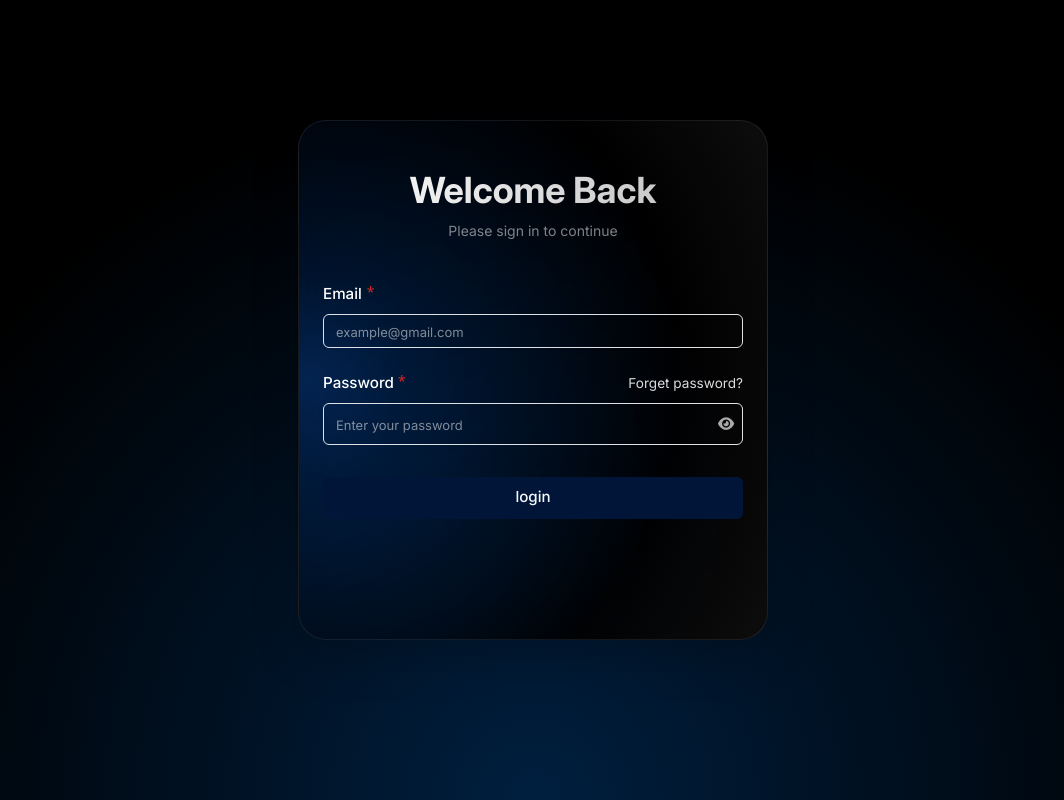
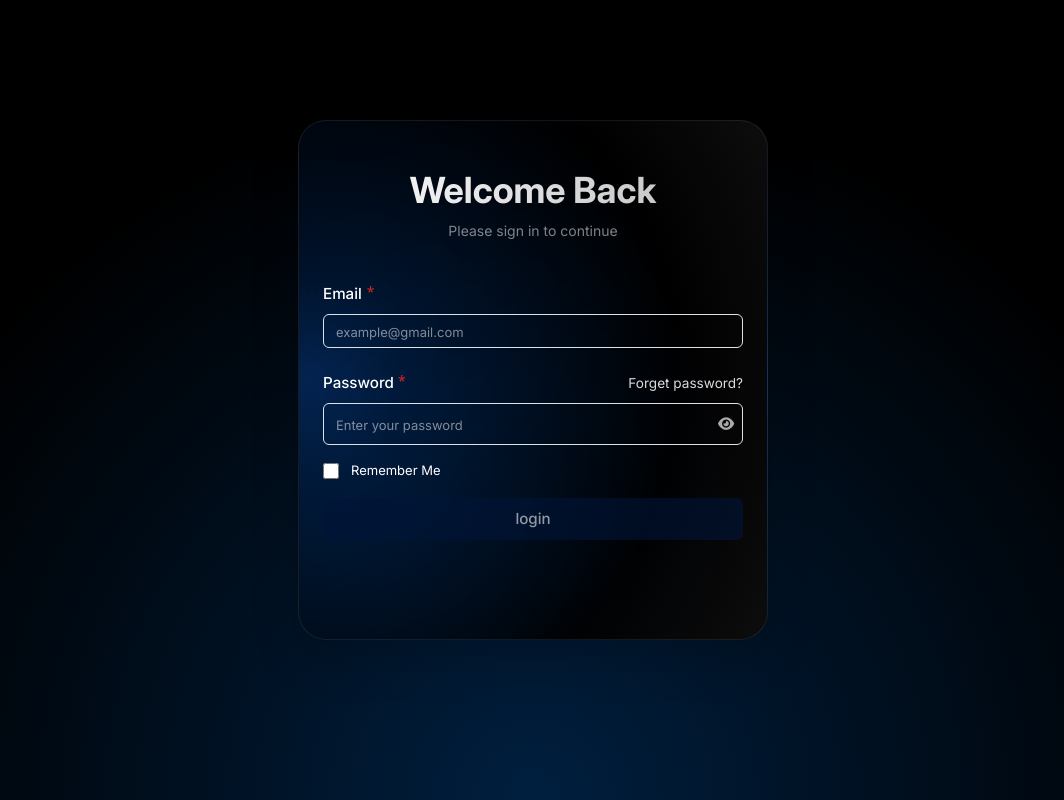
Before and after one commit to omar-atef-ali/ADMIN-GRAD-APP, a React (Vite) app: page / in a window 1280 px wide. Shown: the whole page, without its empty margins (107-1171 px from the left). Built offline with nearby package versions, Linux system fonts and the light colour scheme; a web font is replaced by a local one.

Commit message:
edit login

```diff
--- a/src/Components/Login/Login.jsx
+++ b/src/Components/Login/Login.jsx
@@ -13,27 +13,29 @@ export default function Login() {
   let navigate = useNavigate();
 
   let [loading, setLoading] = useState(false);
-  let { setUserToken} = useContext(userContext);
+  let { setUserToken } = useContext(userContext);
   let [showPassword, setShowPassword] = useState(false);
 
   async function submit(values) {
     try {
       setLoading(true);
-      const { data } = await api.post("/Auth", values);
+      const { data } = await api.post("/Auth", values, {
+        withCredentials: true,
+      });
 
       localStorage.setItem("token", data.token);
-      localStorage.setItem("refreshToken", data.refreshToken);
-      localStorage.setItem("id", data.id);
-      console.log(data.id)
+      // localStorage.setItem("id", data.id);
+      // console.log(data.id)
       setUserToken(data.token);
       navigate("/dashboard");
 
       setLoading(false);
 
+
+
     } catch (error) {
       setLoading(false);
       console.error("Login Error:", error);
-      if(error.response?.data?.status == 401){
       toast.error(
         error.response?.data?.errors[1] ||
         "Something went wrong while registration.",
@@ -49,67 +51,15 @@ export default function Login() {
             fontSize: "0.95rem",
             borderRadius: "5px",
             width: "300px",
-            height: "60px",
+            height: "100%",
             boxShadow: "0 4px 30px rgba(0, 0, 0, 0.5)",
           },
           iconTheme: {
             primary: "#FF4D4F",
             secondary: "#ffffff",
           },
-        }
+        },
       );
-      }else if(error.response?.data?.status == 500){
-        toast.error(
-          "Something went wrong in server.",
-        {
-          position: "top-center",
-          duration: 4000,
-          style: {
-            background:
-              "linear-gradient(to right, rgba(121, 5, 5, 0.9), rgba(171, 0, 0, 0.85))",
-            border: "1px solid rgba(255, 255, 255, 0.1)",
-            padding: "16px 20px",
-            color: "#ffffff",
-            fontSize: "0.95rem",
-            borderRadius: "5px",
-            width: "300px",
-            height: "60px",
-            boxShadow: "0 4px 30px rgba(0, 0, 0, 0.5)",
-          },
-          iconTheme: {
-            primary: "#FF4D4F",
-            secondary: "#ffffff",
-          },
-        }
-      );
-      }
-      else{
-         toast.error(
-        error.response?.data?.errors[1],
-        {
-          position: "top-center",
-          duration: 4000,
-          style: {
-            background:
-              "linear-gradient(to right, rgba(121, 5, 5, 0.9), rgba(171, 0, 0, 0.85))",
-            border: "1px solid rgba(255, 255, 255, 0.1)",
-            padding: "16px 20px",
-            color: "#ffffff",
-            fontSize: "0.95rem",
-            borderRadius: "5px",
-            width: "300px",
-            height: "60px",
-            boxShadow: "0 4px 30px rgba(0, 0, 0, 0.5)",
-          },
-          iconTheme: {
-            primary: "#FF4D4F",
-            secondary: "#ffffff",
-          },
-        }
-      )
-      }
-
-
     }
   }
 
@@ -130,6 +80,7 @@ export default function Login() {
     initialValues: {
       email: "",
       password: "",
+      rememberMe: false,
     },
     validationSchema: validationLogin,
     onSubmit: submit,
@@ -152,7 +103,7 @@ export default function Login() {
         <div
           className="px-4 shadow-lg d-flex flex-column py-5"
           style={{
-            marginTop :"120px",
+            marginTop: "120px",
             width: "100%",
             maxWidth: "470px",
             minHeight: "450px",
@@ -217,13 +168,13 @@ export default function Login() {
               />
               {formik.touched.email && formik.errors.email && (
                 <div className="text-danger small mt-1">
-                  {formik.errors.email !=="required" ? formik.errors.email :""}
+                  {formik.errors.email !== "required" ? formik.errors.email : ""}
                 </div>
               )}
             </div>
 
             {/* Password */}
-            <div className="mb-4">
+            <div className="mb-3">
               <div className="d-flex justify-content-between position-relative align-items-center mb-2">
                 <label
                   htmlFor="password"
@@ -273,20 +224,32 @@ export default function Login() {
 
               {formik.touched.password && formik.errors.password && (
                 <div className="text-danger small mt-1">
-                  {formik.errors.password !=="required" ? formik.errors.password:""}
+                  {formik.errors.password !== "required" ? formik.errors.password : ""}
                 </div>
               )}
             </div>
+            <label className={`${style.rememberMe}`}>
+              <input
+                type="checkbox"
+                name="rememberMe"
+                className={`${style.checkbox}`}
+                checked={formik.values.rememberMe}
+                onChange={formik.handleChange}
+              />
+              <span className={`${style.rememberText}`}>
+                Remember Me
+              </span>
+            </label>
 
             {/* Submit */}
             <button
               type="submit"
               className={`${style.btn_deeb} w-100 mt-2 py-1 totalFont`}
               style={{ fontSize: "0.95rem", marginBottom: "5px" }}
-              disabled={!(formik.isValid) || loading}
+              disabled={!(formik.isValid && formik.dirty) || loading}
             >
               {loading ? (
-                <span className="spinner-border spinner-border-sm text-light"role="status"/>
+                <span className="spinner-border spinner-border-sm text-light" role="status" />
               ) : (
                 "login"
               )}
--- a/src/Components/Login/Login.module.css
+++ b/src/Components/Login/Login.module.css
@@ -78,3 +78,26 @@
   margin-left: 5px;
   margin-bottom: 5px;
 }
+
+.rememberMe {
+  display: flex;
+  align-items: center;
+  gap: 12px;
+  cursor: pointer;
+  margin-bottom: 10px;
+}
+
+.checkbox {
+  width: 16px;
+  height: 18px;
+  border: 1px solid rgba(0, 0, 0, 0.25);
+  border-radius: 3px;
+  accent-color: #390686;
+}
+
+.rememberText {
+  font-size: 13px;
+  color: rgb(255, 255, 255);
+  font-family: 'Inter', sans-serif;
+
+}
--- a/src/api.js
+++ b/src/api.js
@@ -2,114 +2,131 @@ import axios from "axios";
 
 const api = axios.create({
   baseURL: "/api", // relative path → Netlify proxy هيوجهه للسيرفر
+  withCredentials: true,
+});
+
+
+const refreshClient = axios.create({
+  baseURL: "/api",
+  headers: { "Content-Type": "application/json" },
+  withCredentials: true,
 });
 
 let isRefreshing = false;
 let failedQueue = [];
 
 const processQueue = (error, token = null) => {
-  failedQueue.forEach((p) => {
-    if (error) p.reject(error);
-    else p.resolve(token);
+  failedQueue.forEach((prom) => {
+    error ? prom.reject(error) : prom.resolve(token);
   });
   failedQueue = [];
 };
 
+// ✅ القائمة السوداء - endpoints مش هتعمل refresh
+const SKIP_REFRESH_URLS = ["/Auth/login", "/Auth/refresh", "/Auth/register"];
+
+const shouldSkipRefresh = (url = "") =>
+  SKIP_REFRESH_URLS.some((skip) => url.includes(skip));
+
+// Request Interceptor
 api.interceptors.request.use(
   (config) => {
     const token = localStorage.getItem("token");
-    if (token) {
-      config.headers["Authorization"] = `Bearer ${token}`;
-    }
-    // console.log("📤 Sending request:", config.url);
+    if (token) config.headers.Authorization = `Bearer ${token}`;
+    // console.log(`📤 [REQUEST] ${config.method?.toUpperCase()} ${config.url}`);
     return config;
   },
   (error) => Promise.reject(error)
 );
 
+// Response Interceptor
 api.interceptors.response.use(
-  (response) => response,
+  (response) => {
+    // console.log(`✅ [RESPONSE] ${response.status} ${response.config.url}`);
+    return response;
+  },
 
   async (error) => {
     const originalRequest = error.config;
+    const url = originalRequest?.url || "";
+    const status = error.response?.status;
 
-    if (!error.response) return Promise.reject(error);
+    // console.log(`❌ [ERROR] ${status} ${url}`);
 
-    // === 401 AND not retried before ===
-    if (error.response.status === 401 && !originalRequest._retry) {
-      console.log("⛔ 401 detected for:", originalRequest.url);
+    if (!error.response) {
+      console.warn("🌐 [NETWORK ERROR] No response from server");
+      return Promise.reject(error);
+    }
 
-      const refreshToken = localStorage.getItem("refreshToken");
+    // ✅ لو الـ URL في القائمة السوداء → ارفض على طول
+    if (shouldSkipRefresh(url)) {
+      // console.log(`⛔ [SKIP REFRESH] ${url} is in the skip list`);
+      return Promise.reject(error);
+    }
+
+    if (status === 401 && !originalRequest._retry) {
       const oldToken = localStorage.getItem("token");
 
-      if (!refreshToken) {
-        console.log("❌ No refresh token → logout");
-        localStorage.clear();
-        window.location.href = "/";
+      if (!oldToken) {
+        console.warn("⚠️ [REFRESH] No tokens found → rejecting");
         return Promise.reject(error);
       }
 
       originalRequest._retry = true;
 
       if (isRefreshing) {
-        console.log("⏳ Refresh already in progress → queue request");
+        // console.log("⏳ [REFRESH] Already refreshing → adding to queue");
         return new Promise((resolve, reject) => {
           failedQueue.push({ resolve, reject });
-        })
-          .then((newToken) => {
-            originalRequest.headers["Authorization"] = `Bearer ${newToken}`;
-            console.log("🔁 Retrying queued request:", originalRequest.url);
-            return api(originalRequest);
-          })
-          .catch((err) => Promise.reject(err));
+        }).then((newToken) => {
+          originalRequest.headers.Authorization = `Bearer ${newToken}`;
+          return api(originalRequest);
+        });
       }
 
       isRefreshing = true;
-      console.log("♻️ Starting refresh flow...");
+      // console.log("🔄 [REFRESH] Starting token refresh...");
 
-      try {
-        // أهم نقطة — استخدم نفس instance (api) مش axios
-        const res = await api.post("/Auth/refresh", {
-          token: oldToken,
-          refreshToken,
-        });
+      return new Promise(async (resolve, reject) => {
+        try {
+          const res = await refreshClient.post("/Auth/refresh", {
+            token: oldToken,
+          });
 
-        const { token: newAccessToken, refreshToken: newRefreshToken } =
-          res.data;
+          const newAccessToken = res.data?.token;
 
-        localStorage.setItem("token", newAccessToken);
-        localStorage.setItem("refreshToken", newRefreshToken);
+          if (!newAccessToken) {
+            throw new Error("No token returned from refresh endpoint");
+          }
 
-        api.defaults.headers.common[
-          "Authorization"
-        ] = `Bearer ${newAccessToken}`;
+          console.log("🎉 [REFRESH] New token received successfully");
 
-        console.log("✅ Refresh success");
-        console.log("🔐 New token:", newAccessToken);
+          localStorage.setItem("token", newAccessToken);
 
-        // حل كل requests اللي كانت مستنية
-        processQueue(null, newAccessToken);
-        isRefreshing = false;
+          api.defaults.headers.common["Authorization"] =
+            `Bearer ${newAccessToken}`;
 
-        // retry للطلب اللي فشل
-        originalRequest.headers[
-          "Authorization"
-        ] = `Bearer ${newAccessToken}`;
+          processQueue(null, newAccessToken);
+          // console.log(`📬 [QUEUE] Processed ${failedQueue.length} queued requests`);
 
-        console.log("🔁 Retrying original request:", originalRequest.url);
-        return api(originalRequest);
-      } catch (refreshError) {
-        console.log("❌ Refresh failed. Logging out...");
-        console.log("🔥 Full error:", refreshError);
+          originalRequest.headers.Authorization = `Bearer ${newAccessToken}`;
+          resolve(api(originalRequest));
+        } catch (refreshError) {
+          console.error("💥 [REFRESH FAILED]", refreshError.message);
+          processQueue(refreshError, null);
 
-        processQueue(refreshError, null);
-        isRefreshing = false;
+          const refreshStatus = refreshError.response?.status;
+          if (!refreshStatus || [400, 401, 403].includes(refreshStatus)) {
+            console.warn("🚪 [LOGOUT] Clearing storage and redirecting...");
+            localStorage.clear();
+            window.location.replace("/login");
+          }
 
-        localStorage.clear();
-        window.location.href = "/";
-
-        return Promise.reject(refreshError);
-      }
+          reject(refreshError);
+        } finally {
+          isRefreshing = false;
+        }
+      });
     }
 
     return Promise.reject(error);
--- a/vite.config.js
+++ b/vite.config.js
@@ -6,7 +6,7 @@ export default defineConfig({
   server: {
     proxy: {
       "/api": {
-        target: "https://deebai-staging.runasp.net",
+        target: "https://deebai.runasp.net",
         changeOrigin: true,
         secure: false,
       },
```
Also changed, not shown: 1 other file (tests, documents, lock files or other folders). Lines whose indentation alone changed are shown as unchanged.
